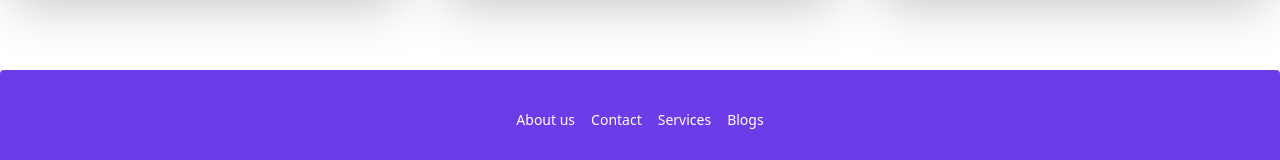
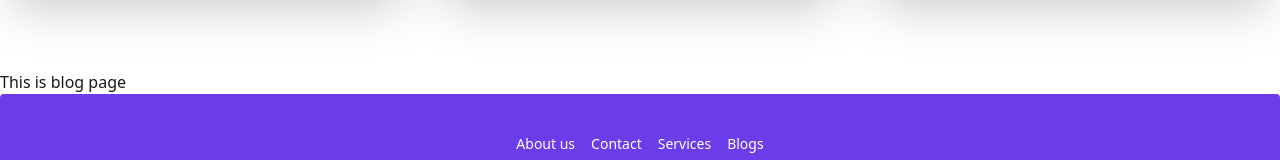
Before and after one commit to cerumiaktar/marketing-agency-website-react, a React (Vite) app: page / in a window 1280 px wide. Shown: the part 3415-3575 px from the top of the page. Built offline with nearby package versions, Linux system fonts and the light colour scheme.

Commit message:
add blog page

```diff
--- /dev/null
+++ b/src/pages/Home/Blogs/Blog.jsx
@@ -0,0 +1,11 @@
+
+
+const Blog = () => {
+    return (
+        <div>
+
+        </div>
+    );
+};
+
+export default Blog;
--- /dev/null
+++ b/src/pages/Home/Blogs/Blogs.jsx
@@ -0,0 +1,11 @@
+
+
+const Blogs = () => {
+    return (
+        <div>
+            <h1>This is blog page</h1>
+        </div>
+    );
+};
+
+export default Blogs;
--- a/src/pages/Home/Home/Home.jsx
+++ b/src/pages/Home/Home/Home.jsx
@@ -1,6 +1,7 @@
 import Navbar from "../../Shared/Navbar/Navbar";
 import About from "../About/About";
 import Banner from "../Banner/Banner";
+import Blogs from "../Blogs/Blogs";
 import Experts from "../Experts/Experts";
 import Reviews from "../Reviews/Reviews";
 import Services from "../Services/Services";
@@ -14,6 +15,7 @@ const Home = () => {
             <About></About>
             <Experts></Experts>
             <Reviews></Reviews>
+            <Blogs></Blogs>
         </div>
     );
 };
```
